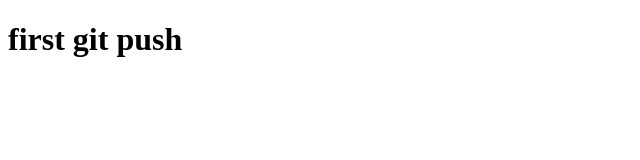
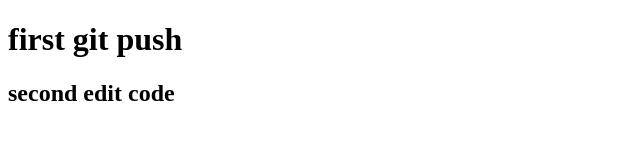
Before and after one commit to sanketkamble30/demoR1, a plain HTML site: page index.html in a window 1280 px wide. Shown: the whole page, without its empty margins (0-640 px from the left). Drawn offline with Linux system fonts and the light colour scheme.

Commit message:
secend version v2

```diff
--- a/index.html
+++ b/index.html
@@ -7,5 +7,6 @@
 </head>
 <body>
     <h1>first git push</h1>
+    <h2>second edit code</h2>
 </body>
 </html>
```
